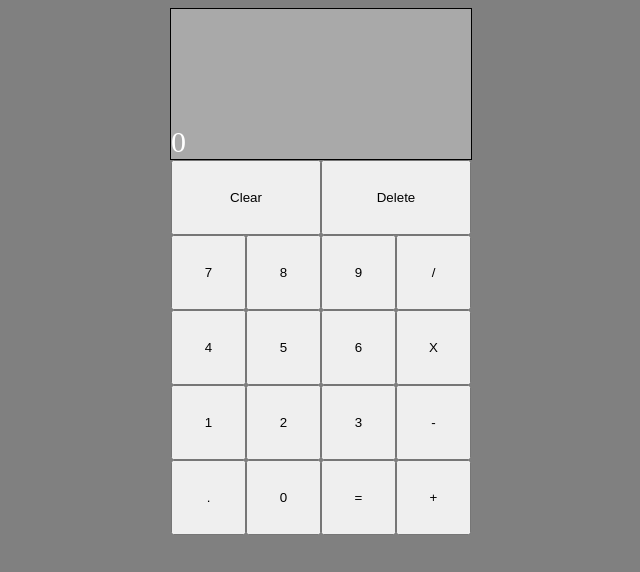
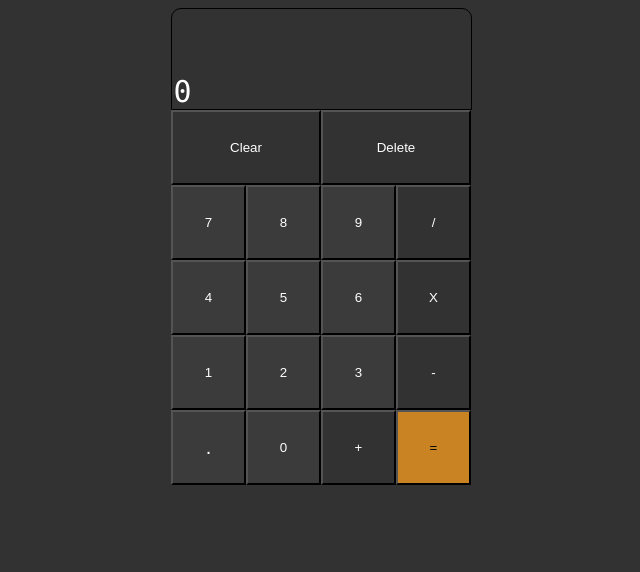
Before and after one commit to Conflictive/odin-calculator, a plain HTML site: page index.html in a window 1280 px wide. Shown: the whole page, without its empty margins (319-959 px from the left). Drawn offline with Linux system fonts and the light colour scheme.

Commit message:
Reorder equals button in HTML and update CSS for consistent styling

```diff
--- a/index.html
+++ b/index.html
@@ -40,8 +40,8 @@
         <div class="row">
             <button class="dot-btn">.</button>
             <button class="number-btn">0</button>
+            <button class="operand-btn">+</button>
             <button class="equals-btn">=</button>
-            <button class="operand-btn">+</button>
 
         </div>
     </div>
--- a/style.css
+++ b/style.css
@@ -3,7 +3,8 @@
 } */
 
 body {
-    background-color: grey;
+    background-color: #323232;
+    font-family: ui-monospace, SFMono-Regular, "SF Mono", Consolas, "Liberation Mono", Menlo, monospace;
 }
 
 #display {
@@ -11,12 +12,14 @@ body {
     flex-direction: column;
     justify-self: center;
     justify-content: flex-end;
-    width: 300px;
-    height: 150px;
+    width: 299px;
+    height: 100px;
     font-size: 30px;
     color: white;
     border: 1px solid black;
-    background-color: darkgrey;
+    border-top-right-radius: 10px;
+    border-top-left-radius: 10px;
+    background-color: #323232;
 }
 
 .row {
@@ -31,9 +34,34 @@ body {
 .number-btn{
     width: 75px;
     aspect-ratio: 1/1;
+    color: white;
+}
+
+.top,
+.operand-btn {
+    background-color: #323232;
+}
+
+.number-btn,
+.dot-btn {
+    background-color: #3b3b3b;
+}
+
+.equals-btn {
+    color: black;
+    background-color: #c98322;
+}
+
+.dot-btn {
+    font-size: 20px;
 }
 
 .top {
     width: 150px;
     height: 75px;
+    color: white;
 }
+
+#display-number {
+    padding-left: 2px;
+}
```
